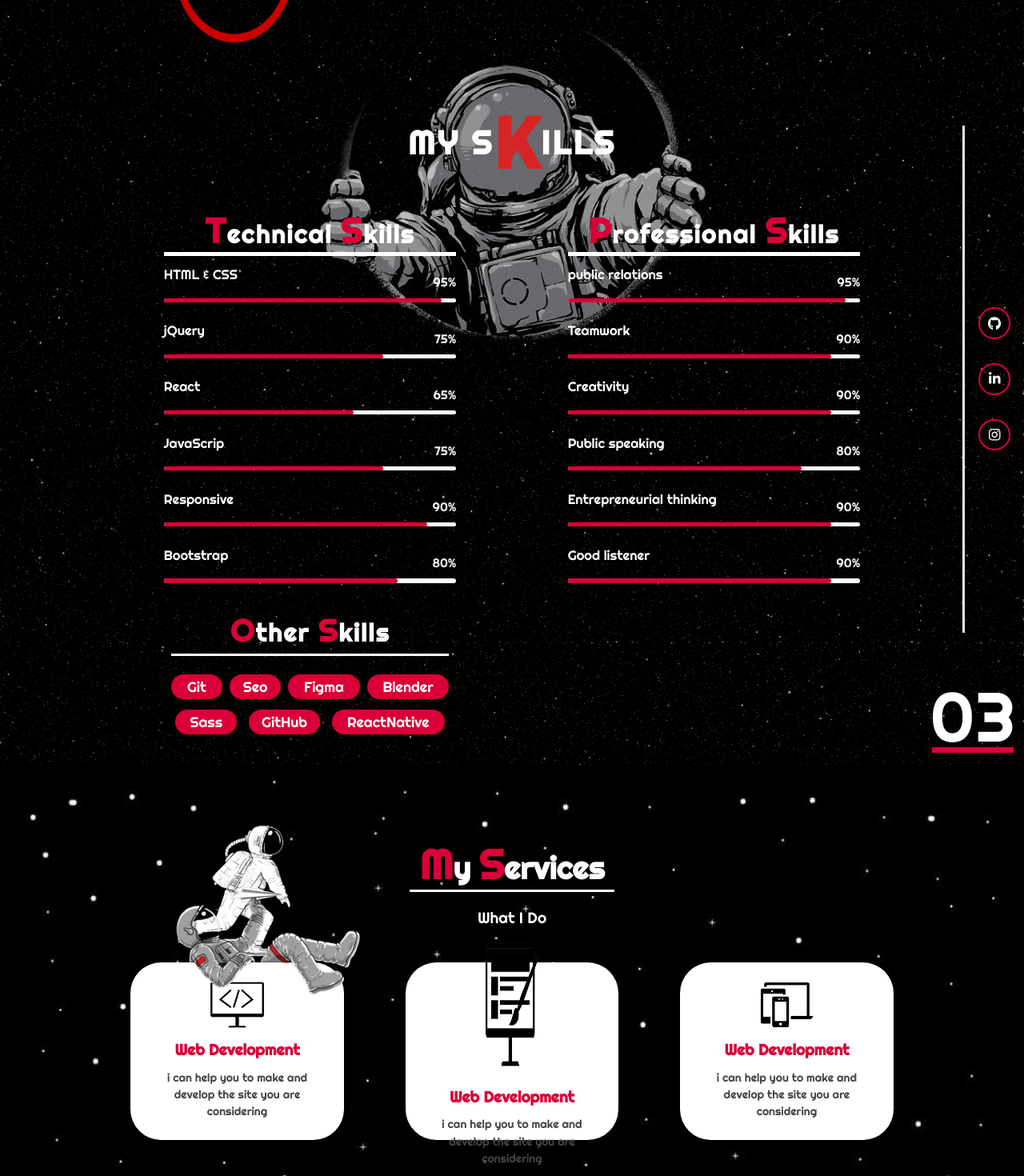
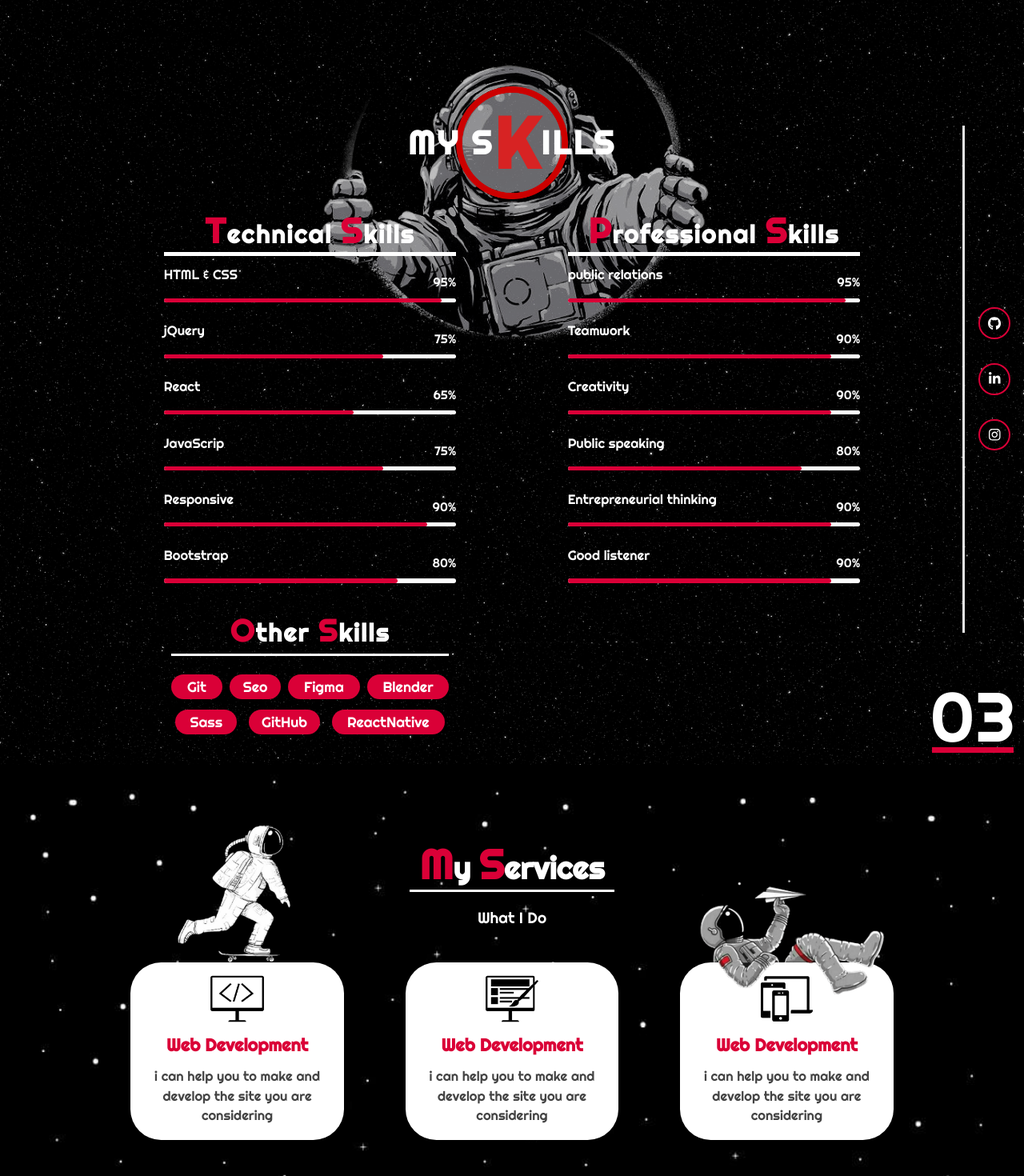
Before and after one commit to mohammadraufzahed/personal-website, a React (Vite) app: page / in a window 1280 px wide. Shown: the part 1821-3291 px from the top of the page at 80% size. Built offline with nearby package versions, Linux system fonts and the light colour scheme; a web font is replaced by a local one.

Commit message:
fixed the components and stylesheet

```diff
--- a/src/Styles/MyServices/responsive/laptop.scss
+++ b/src/Styles/MyServices/responsive/laptop.scss
@@ -1,9 +1,28 @@
 @media screen and (min-width: 993px) {
+  .Container_First_Item {
+    h2 {
+      font-size: 3vw;
+      flex: 0 0 20%;
+      max-width: 20%;
+      span {
+        font-size: 4vw;
+      }
+    }
+    p {
+      font-size: 1.5vw;
+    }
+  }
   .Container_Second_Item {
+    margin: 3.45vw 0px;
     div {
       width: 21.834vw;
       height: 19.362vw;
     }
+    h5 {
+      font-size: 1.5vw;
+    }
+    p {
+      font-size: 1.1vw;
     }
     div:nth-of-type(1) {
       figure:nth-of-type(1) {
@@ -26,3 +45,4 @@
       }
     }
   }
+}
--- a/src/Styles/MyServices/responsive/laptopL.scss
+++ b/src/Styles/MyServices/responsive/laptopL.scss
@@ -3,7 +3,6 @@
     div {
       width: 20.834vw;
       height: 17.362vw;
-    }
     }
     div:nth-of-type(1) {
       figure:nth-of-type(1) {
@@ -26,3 +25,4 @@
       }
     }
   }
+}
--- a/src/Styles/MyServices/responsive/miniTablet.scss
+++ b/src/Styles/MyServices/responsive/miniTablet.scss
@@ -0,0 +1,59 @@
+@media screen and (min-width: 576px) {
+  .Container_First_Item {
+    h2 {
+      font-size: 5vw;
+      flex: 0 0 34%;
+      max-width: 34%;
+      span {
+        font-size: 7vw;
+      }
+    }
+    p {
+      font-size: 2.5vw;
+      margin-bottom: 17vw;
+    }
+  }
+  .Container_Second_Item {
+    flex-wrap: wrap;
+    margin: 4.45vw 0px;
+    div {
+      width: 31.834vw;
+      height: 28.362vw;
+      margin: 4vw 3vw;
+      figure:nth-of-type(2) {
+        img {
+          width: 7.487vw;
+        }
+      }
+
+      h5 {
+        font-size: 2.5vw;
+        padding: 0.7vw 0vw;
+      }
+      p {
+        font-size: 1.8vw;
+        padding: 0.9vw 0vw;
+      }
+    }
+    div:nth-of-type(1) {
+      figure:nth-of-type(1) {
+        top: -20.1vw;
+        left: 17vw;
+        img {
+          width: 18.691vw;
+          height: 24.645vw;
+        }
+      }
+    }
+    div:nth-of-type(3) {
+      figure:nth-of-type(1) {
+        top: -12.4vw;
+        right: 17vw;
+        img {
+          width: 28.334vw;
+          height: 22.153vw;
+        }
+      }
+    }
+  }
+}
--- a/src/Styles/MyServices/responsive/mobile.scss
+++ b/src/Styles/MyServices/responsive/mobile.scss
@@ -0,0 +1,2 @@
+@media screen and (min-width: 320px) {
+}
--- a/src/Styles/MyServices/responsive/tablet.scss
+++ b/src/Styles/MyServices/responsive/tablet.scss
@@ -0,0 +1,58 @@
+@media screen and (min-width: 768px) {
+  .Container_First_Item {
+    h2 {
+      font-size: 4vw;
+      flex: 0 0 25%;
+      max-width: 25%;
+      span {
+        font-size: 4.5vw;
+      }
+    }
+    p {
+      font-size: 1.9vw;
+      margin-bottom: 0vw;
+    }
+  }
+  .Container_Second_Item {
+    flex-wrap: nowrap;
+    margin: 4.45vw 0px;
+    div {
+      width: 23.834vw;
+      height: 20.362vw;
+      margin: 0vw 3vw;
+      figure:nth-of-type(2) {
+        img {
+          width: 5.487vw;
+        }
+      }
+      h5 {
+        font-size: 1.7vw;
+        padding: 0.4vw 0vw;
+      }
+      p {
+        font-size: 1.3vw;
+        padding: 0.6vw 0vw;
+      }
+    }
+    div:nth-of-type(1) {
+      figure:nth-of-type(1) {
+        top: -18.9vw;
+        left: 11vw;
+        img {
+          width: 14.691vw;
+          height: 19.645vw;
+        }
+      }
+    }
+    div:nth-of-type(3) {
+      figure:nth-of-type(1) {
+        top: -12vw;
+        right: 9vw;
+        img {
+          width: 22.334vw;
+          height: 16.153vw;
+        }
+      }
+    }
+  }
+}
--- a/src/Styles/MySkills/responsive/laptop.scss
+++ b/src/Styles/MySkills/responsive/laptop.scss
@@ -15,7 +15,7 @@
     }
     figure:nth-of-type(2) {
       top: -4.5vw;
-          right: 28.35vw;
+      padding-left: 0.5vw;
       img {
         width: 42.8vw;
         height: 37.363vw;
@@ -38,7 +38,7 @@
   }
   .box {
     padding: 1vw 0vw;
-        p:nth-of-type(1){
+    p:nth-of-type(1) {
       font-size: 1.7vw;
     }
     p:nth-of-type(2) {
@@ -53,10 +53,10 @@
     flex: 0 0 42%;
     height: 17.5vw;
     padding: 2vw 0vw;
-        h4{
+    h4 {
       padding-top: 10px;
       font-size: 2.4vw;
-          span{
+      span {
         font-size: 3vw;
       }
     }
--- a/src/Styles/MySkills/responsive/laptopL.scss
+++ b/src/Styles/MySkills/responsive/laptopL.scss
@@ -2,7 +2,6 @@
   .information_box {
     figure:nth-of-type(2) {
       top: -3.8vw;
-          right: 30vw;
       img {
         width: 39.931vw;
         height: 34.445vw;
@@ -15,7 +14,7 @@
     max-width: 70%;
   }
   .box {
-        p:nth-of-type(1){
+    p:nth-of-type(1) {
       font-size: 1.3vw;
     }
     p:nth-of-type(2) {
--- a/src/Styles/MySkills/responsive/miniTablet.scss
+++ b/src/Styles/MySkills/responsive/miniTablet.scss
@@ -15,7 +15,6 @@
     }
     figure:nth-of-type(2) {
       top: -7.8vw;
-          right: 20.7vw;
       img {
         width: 57.294vw;
         height: 52.258vw;
@@ -41,7 +40,7 @@
   }
   .box {
     padding: 2.5vw 0vw;
-        p:nth-of-type(1){
+    p:nth-of-type(1) {
       font-size: 2.6vw;
     }
     p:nth-of-type(2) {
@@ -57,10 +56,10 @@
     height: 27.4vw;
     padding: 2.4vw 0vw;
     margin-bottom: 13vw;
-        h4{
+    h4 {
       padding-top: 0px;
       font-size: 4.2vw;
-          span{
+      span {
         font-size: 6vw;
       }
     }
--- a/src/Styles/MySkills/responsive/mobile.scss
+++ b/src/Styles/MySkills/responsive/mobile.scss
@@ -14,8 +14,8 @@
       }
     }
     figure:nth-of-type(2) {
-          top: -10vw;
-          right: 12.5vw;
+      top: -11vw;
+      padding-left: 1vw;
       img {
         width: 73.46vw;
         height: 68.258vw;
@@ -41,7 +41,7 @@
   }
   .box {
     padding: 3.5vw 0vw;
-        p:nth-of-type(1){
+    p:nth-of-type(1) {
       font-size: 4.5vw;
     }
     p:nth-of-type(2) {
@@ -57,10 +57,10 @@
     height: 43.4vw;
     padding: 2.4vw 0vw;
     margin-bottom: 18vw;
-        h4{
+    h4 {
       padding-top: 0px;
       font-size: 6.2vw;
-          span{
+      span {
         font-size: 9vw;
       }
     }
@@ -98,7 +98,7 @@
       font-size: 16vw;
     }
   }
-      .social_media{
+  .social_media {
     display: none;
   }
 }
--- a/src/Styles/MySkills/responsive/tablet.scss
+++ b/src/Styles/MySkills/responsive/tablet.scss
@@ -15,7 +15,6 @@
     }
     figure:nth-of-type(2) {
       top: -4.8vw;
-          right: 25.7vw;
       img {
         width: 47.918vw;
         height: 42.318vw;
@@ -37,7 +36,7 @@
   }
   .box {
     padding: 1.5vw 0vw;
-        p:nth-of-type(1){
+    p:nth-of-type(1) {
       font-size: 2vw;
     }
     p:nth-of-type(2) {
@@ -53,10 +52,10 @@
     height: 23.4vw;
     padding: 2.4vw 0vw;
     margin-bottom: 0vw;
-        h4{
+    h4 {
       padding-top: 0px;
       font-size: 3.4vw;
-          span{
+      span {
         font-size: 5vw;
       }
     }
@@ -94,7 +93,7 @@
       font-size: 9vw;
     }
   }
-      .social_media{
+  .social_media {
     display: block;
   }
 }
```
Lines whose indentation alone changed are shown as unchanged.
